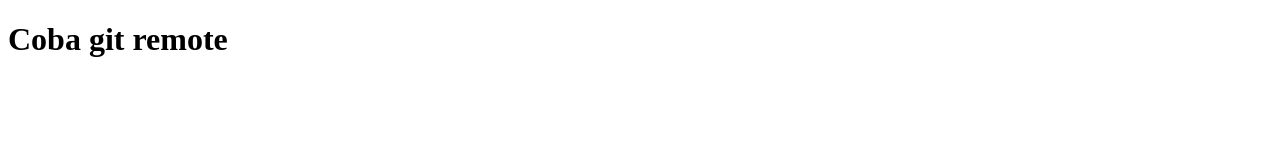
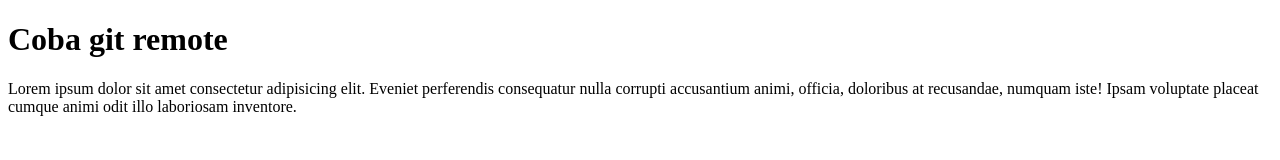
Before and after one commit to JonathanLase/git-remote, a plain HTML site: page index.html in a window 1280 px wide. Drawn offline with Linux system fonts and the light colour scheme.

Commit message:
menambahkan paragraph

```diff
--- a/index.html
+++ b/index.html
@@ -8,5 +8,6 @@
 </head>
 <body>
     <h1>Coba git remote</h1>
+    <p>Lorem ipsum dolor sit amet consectetur adipisicing elit. Eveniet perferendis consequatur nulla corrupti accusantium animi, officia, doloribus at recusandae, numquam iste! Ipsam voluptate placeat cumque animi odit illo laboriosam inventore.</p>
 </body>
 </html>
```
